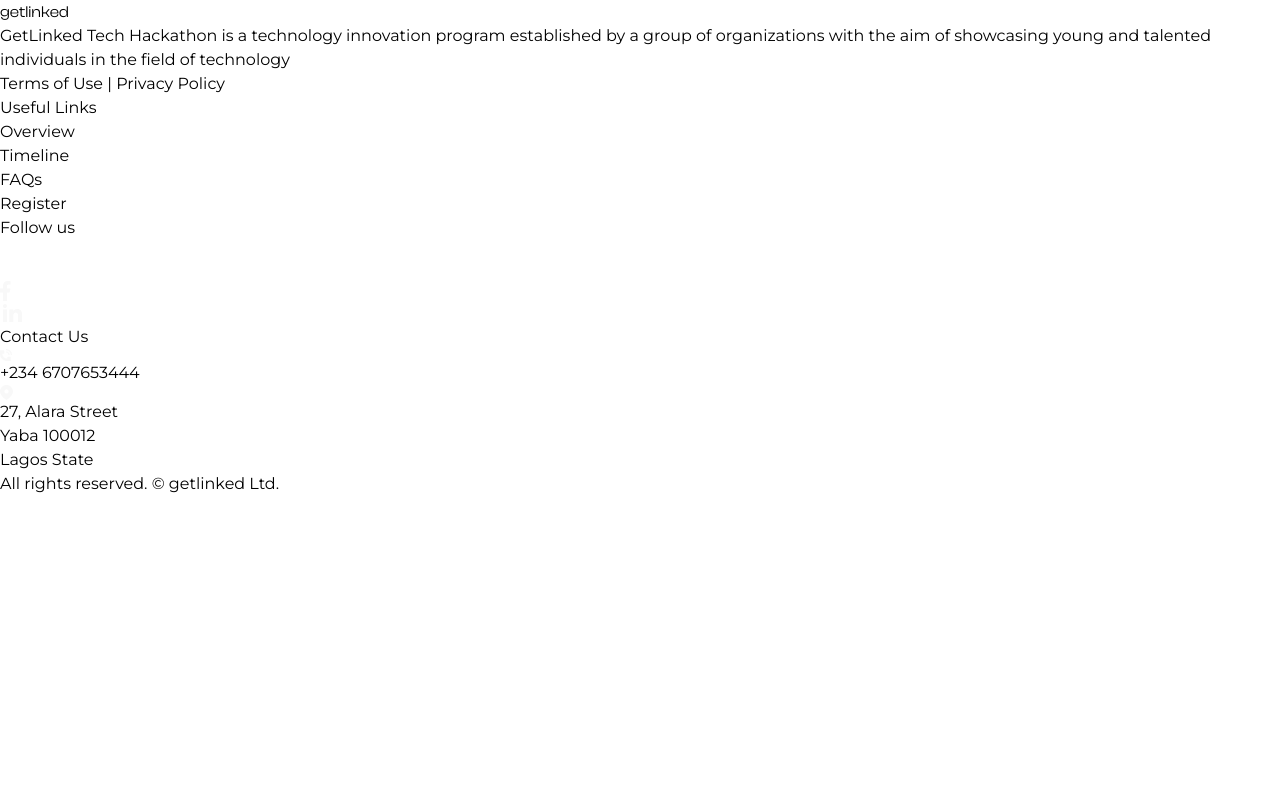
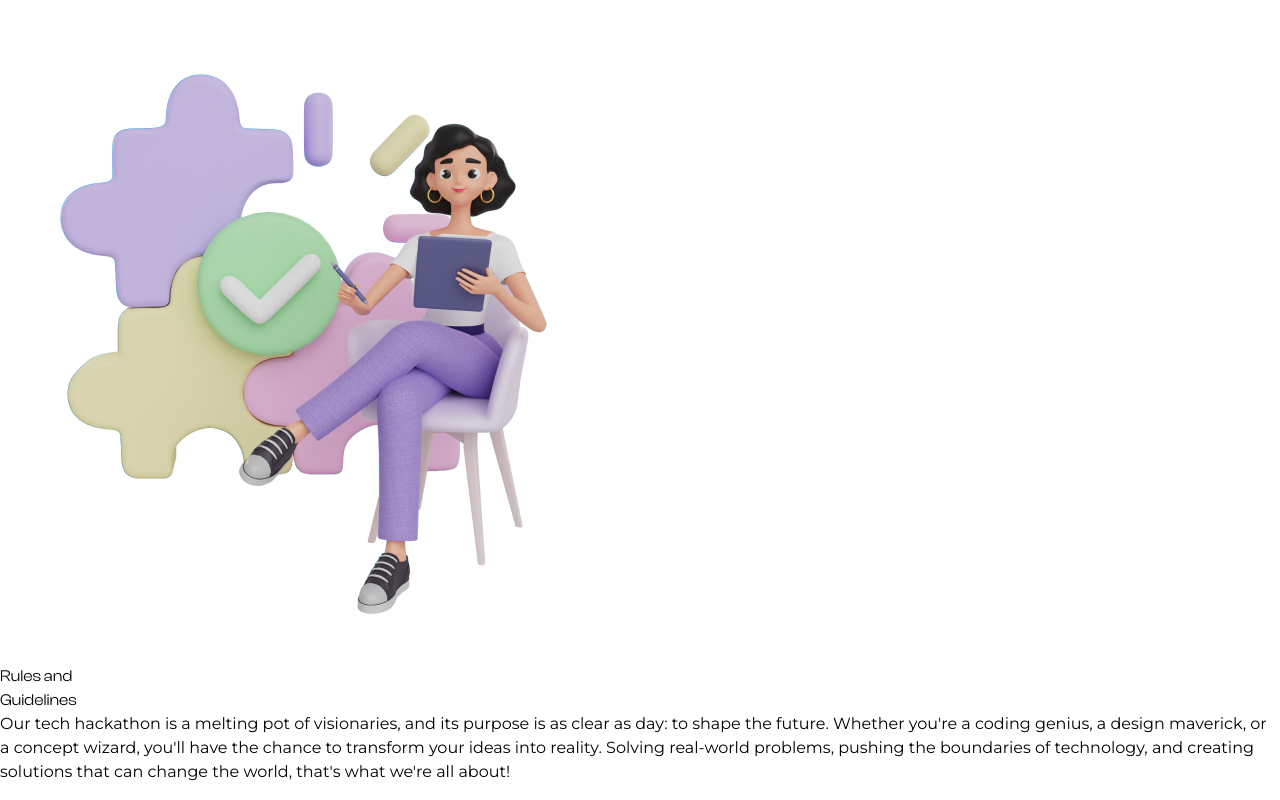
Before and after one commit to diremu/getlinked-figma-design, a React (Vite) app in the folder getLinked/: page / in a window 1280 px wide. Built offline with nearby package versions, Linux system fonts and the light colour scheme.

Commit message:
Completed the rules and guidlines page

```diff
--- a/getLinked/src/pages/Rules.jsx
+++ b/getLinked/src/pages/Rules.jsx
@@ -1,7 +1,18 @@
+import rules from '../images/rules.png'
+
 const Rules = () => {
     return (
-        <>
-        </>
+        <div className='px-6 md:px-10 flex flex-col md:flex-row-reverse md:py-8'>
+            <div className='py-4'>
+                <img src={rules} alt="rules" className='w-[40vw]' />
+            </div>
+            <div className='w-[40vw]'>
+                <h3 className='text-center  md:text-left font-bold text-xl md:text-2xl'>Rules and <br className='block' /><span className='text-[#d434fe]'>Guidelines</span></h3>
+                <p className="text-sm leading-relaxed pt-4 pb-8">
+                    Our tech hackathon is a melting pot of visionaries, and its purpose is as clear as day: to shape the future. Whether you're a coding genius, a design maverick, or a concept wizard, you'll have the chance to transform your ideas into reality. Solving real-world problems, pushing the boundaries of technology, and creating solutions that can change the world, that's what we're all about!
+                </p>
+            </div>
+        </div>
     )
 }
 
--- a/getLinked/src/router.jsx
+++ b/getLinked/src/router.jsx
@@ -1,5 +1,6 @@
 import Footer from "./components/footer/footer";
 import Navbar from "./components/navbar/navbar";
+import Rules from "./pages/Rules";
 import { Sponsors } from "./pages/Sponsors";
 
 
@@ -8,7 +9,8 @@
         <div className=" bg-[#150e28] w-full min-h-[100vh] text-white">
             {/* <Navbar /> */}
             {/* <Sponsors /> */}
-            <Footer />
+            {/* <Footer /> */}
+            <Rules />
         </div>
     )
 }
```
Also changed, not shown: getLinked/src/images/rules.png (added).
